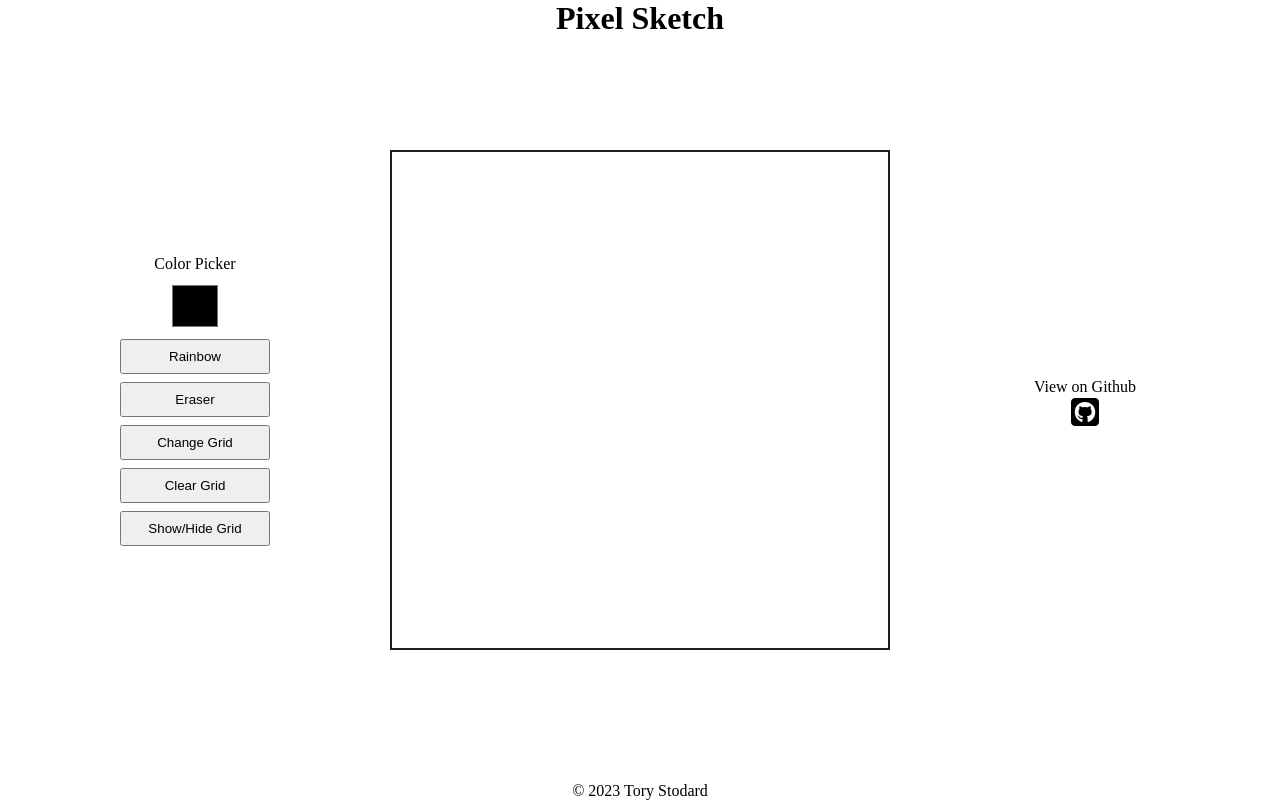
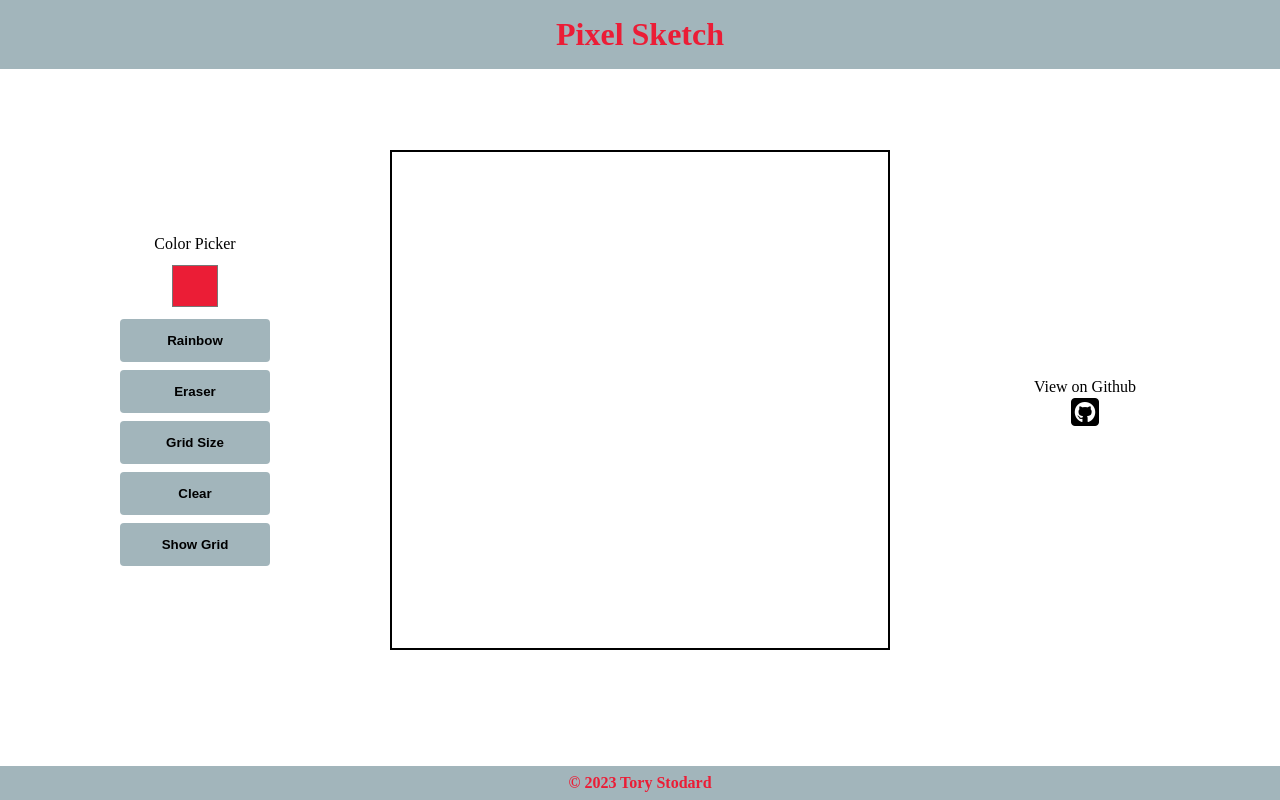
Before and after one commit to Tory-Stodard/etch-a-sketch, a plain HTML site: page index.html in a window 1280 px wide. Drawn offline with Linux system fonts and the light colour scheme.

Commit message:
completed color styles.

```diff
--- a/index.html
+++ b/index.html
@@ -17,12 +17,12 @@
     <main>
       <div class="buttons">
         <label for="color-picker">Color Picker</label>
-        <input type="color" id="color-picker" />
+        <input type="color" id="color-picker" value="#eb1d36" />
         <button onclick="changeColor('rainbow')">Rainbow</button>
         <button onclick="changeColor('white')">Eraser</button>
-        <button onclick="changeGrid()">Change Grid</button>
-        <button onclick="clearGrid()">Clear Grid</button>
-        <button onclick="showHideGrid()">Show/Hide Grid</button>
+        <button onclick="changeGrid()">Grid Size</button>
+        <button onclick="clearGrid()">Clear</button>
+        <button onclick="showHideGrid()">Show Grid</button>
       </div>
       <div class="grid-container"></div>
       <div class="github-link">
--- a/main.js
+++ b/main.js
@@ -19,15 +19,14 @@ function createGrid(gridSize) {
   for (let i = 0; i < gridSize * gridSize; i++) {
     const gridCell = document.createElement("div");
     gridCell.className = "grid-cell";
+    gridCell.style.backgroundColor = "#FFFFFF";
     gridCell.addEventListener("mouseover", draw);
     gridCell.addEventListener("mousedown", draw);
     gridContainer.appendChild(gridCell);
   }
   const gridCells = document.querySelectorAll(".grid-cell");
   if (showGrid) {
-    gridCells.forEach(
-      (element) => (element.style.border = "1px solid rgb(30,30,30)")
-    );
+    gridCells.forEach((element) => (element.style.border = "1px solid black"));
   } else {
     gridCells.forEach((element) => (element.style.border = "none"));
   }
@@ -65,7 +64,7 @@ function showHideGrid() {
   switch (showGrid) {
     case true:
       gridCells.forEach(
-        (element) => (element.style.border = "1px solid rgb(30,30,30)")
+        (element) => (element.style.border = "1px solid black")
       );
       break;
     case false:
--- a/styles.css
+++ b/styles.css
@@ -1,3 +1,9 @@
+:root {
+  --color1: #cfd2cf;
+  --color2: #a2b5bb;
+  --color3: #eb1d36;
+}
+
 *,
 *::before,
 *::after {
@@ -17,6 +23,13 @@ header {
   right: 0;
 }
 
+h1 {
+  padding: 1rem 0;
+  color: var(--color3);
+  background-color: var(--color2);
+  font-weight: 900;
+}
+
 main {
   height: 100dvh;
   display: grid;
@@ -32,6 +45,10 @@ main {
   gap: 0.5rem;
 }
 
+/* label {
+  color: var(--background-color1);
+} */
+
 input {
   width: 50px;
   height: 50px;
@@ -39,16 +56,31 @@ input {
   background-color: white;
 }
 
+input:hover {
+  cursor: pointer;
+}
+
 .grid-container {
   width: 500px;
   height: 500px;
-  border: 2px solid rgb(30, 30, 30);
+  border: 2px solid black;
   display: grid;
 }
 
 button {
   width: 150px;
-  padding: 0.5rem 1.5rem;
+  padding: 0.75rem 1.5rem;
+  border: none;
+  font-weight: bold;
+  border-radius: 4px;
+  background-color: var(--color2);
+  border: 2px solid transparent;
+  transition-duration: 0.15s;
+}
+
+button:hover {
+  cursor: pointer;
+  border: 2px solid black;
 }
 
 .github-link {
@@ -67,4 +99,9 @@ footer {
   bottom: 0;
   left: 0;
   right: 0;
+  font-weight: bold;
+  padding: 0.5rem 0;
+  background-color: var(--color2);
+  color: var(--color3);
+  font-weight: 900;
 }
```
